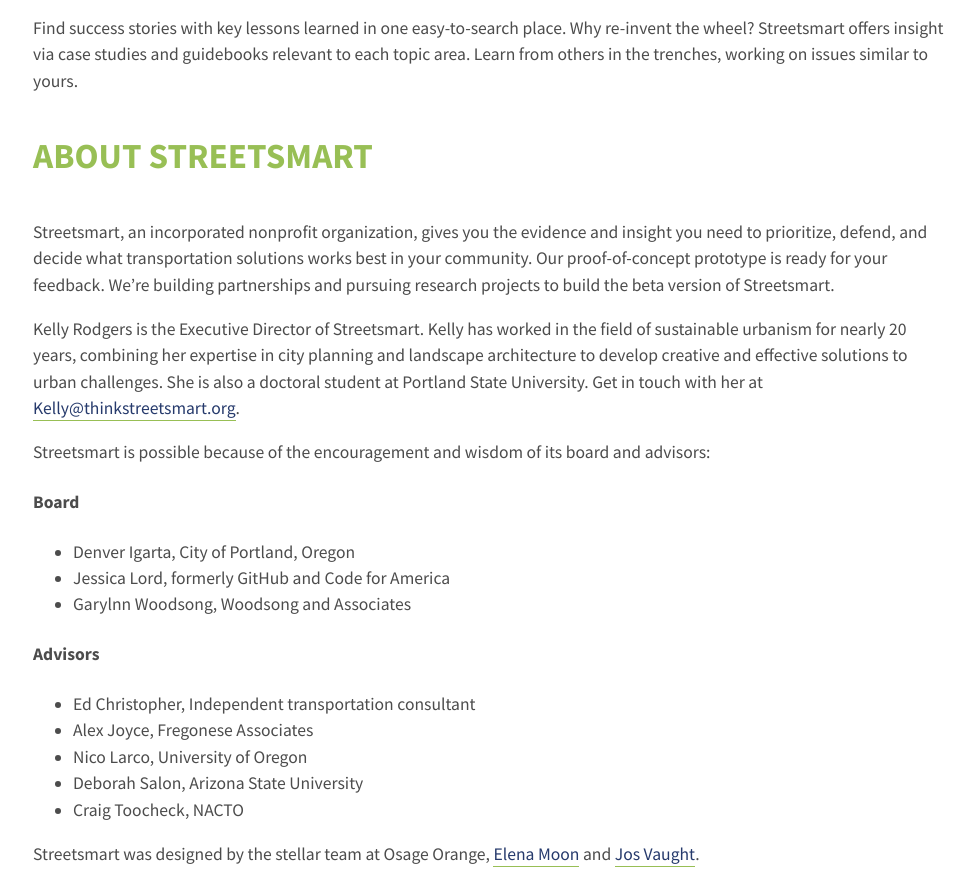
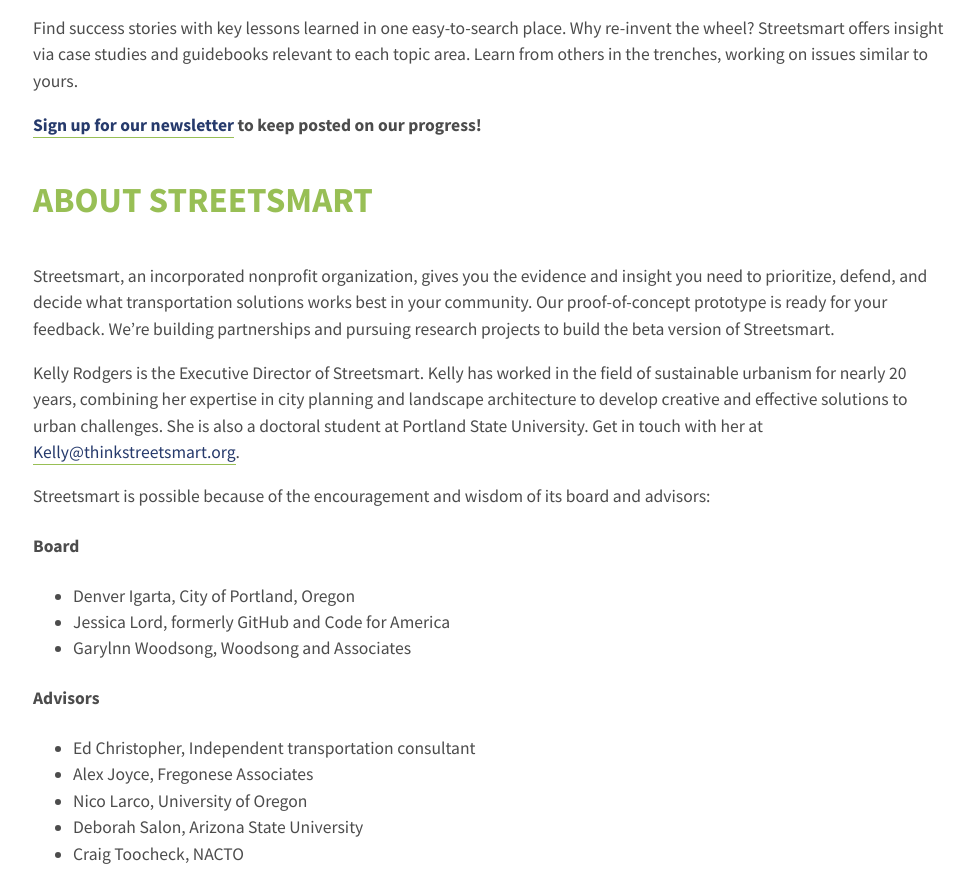
Before and after one commit to streetsmart/streetsmart.github.io, a plain HTML site: page index.html in a window 1280 px wide. Shown: the part 1005-1887 px from the top of the page, without its empty margins (147-1121 px from the left). Drawn offline with Linux system fonts and the light colour scheme.

Commit message:
Add newsletter link

```diff
--- a/index.html
+++ b/index.html
@@ -47,6 +47,8 @@
         <p>We get it. Civic leaders struggle to find the evidence they need to evaluate and prioritize transportation investments. The research is scattered, time-consuming to find, and difficult to digest. We do all the work of synthesizing the research and presenting it in an intuitive and easy-to-use format, without compromising quality or rigor.
         <p>Civic leaders need to make the case for solutions that work best for their community, which sometimes requires defending innovation. Streetsmart reduces risk by providing the evidence and examples of what works in other communities. We’ve got your back.</p>
         <p>Find success stories with key lessons learned in one easy-to-search place. Why re-invent the wheel? Streetsmart offers insight via case studies and guidebooks relevant to each topic area. Learn from others in the trenches, working on issues similar to yours. </p>
+
+        <p><b><a class="content-link" href="https://visitor.r20.constantcontact.com/d.jsp?llr=kczfr5xab&amp;p=oi&amp;m=1125232337994&amp;sit=ovve7nxkb&amp;f=952a1fe1-13e9-4e9d-a26d-898a7935ee1a" target="_blank">Sign up for our newsletter</a> to keep posted on our progress!</b></p>
       </section>
 
       <section id="about">
```
